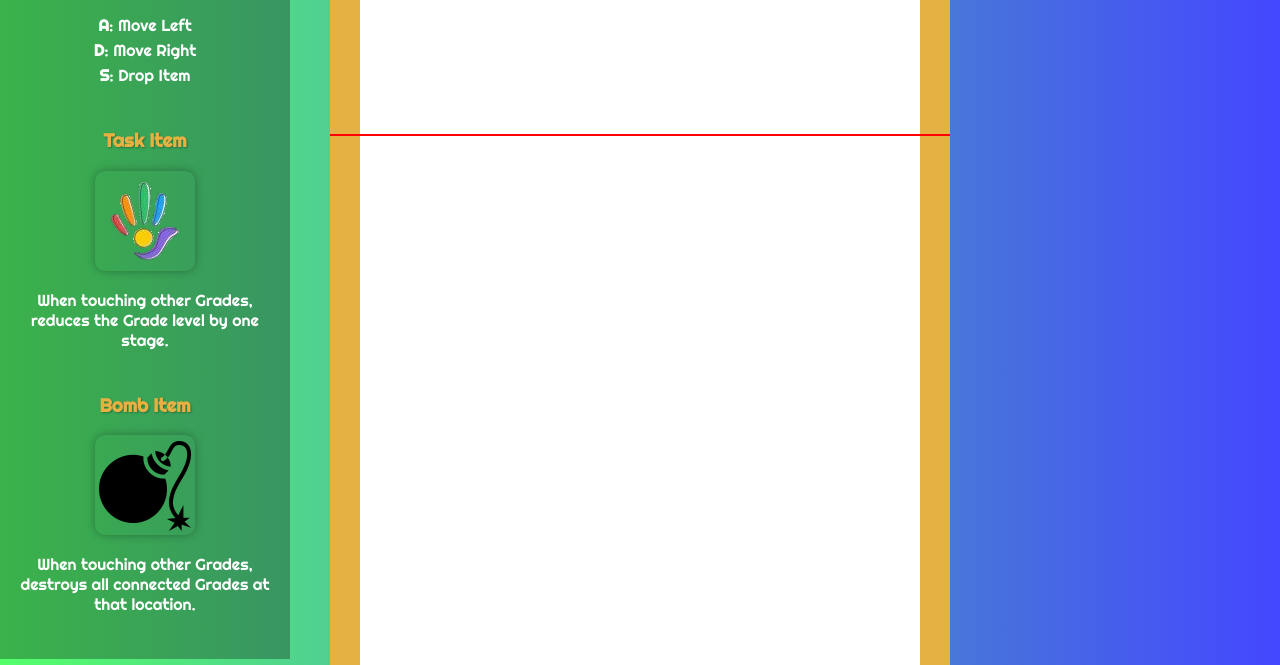
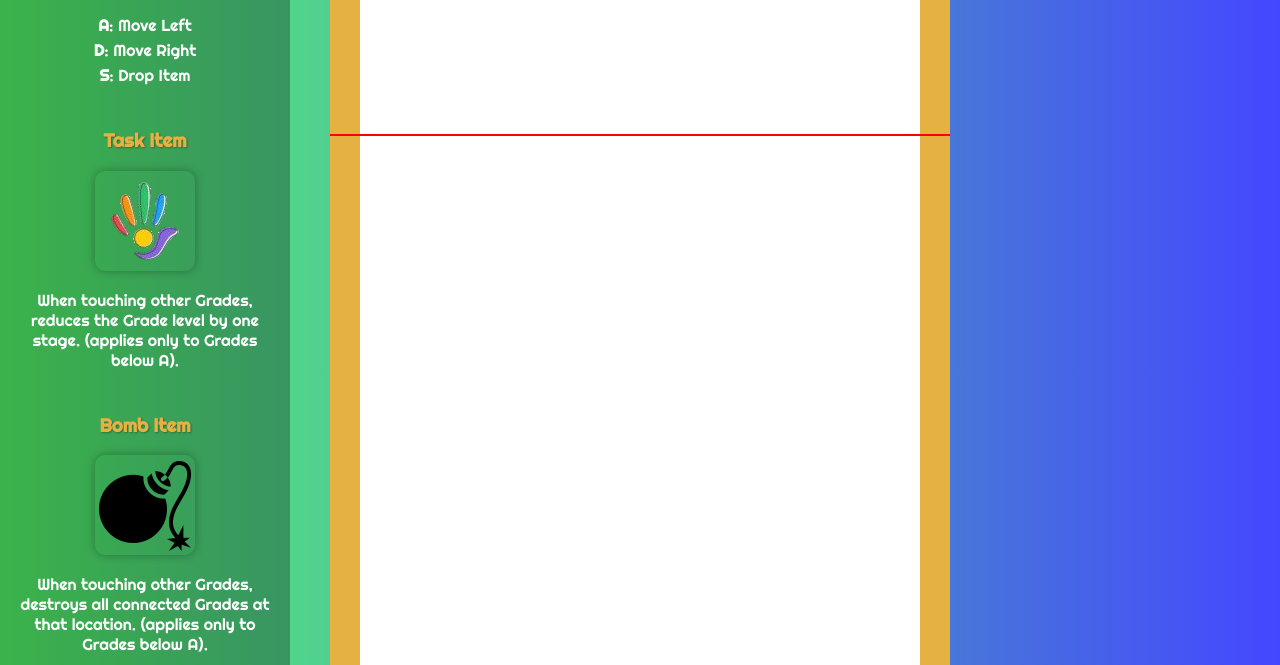
Before and after one commit to hamlsy/GradeMerger---js, a website built with Vite: page game-stage2.html in a window 1280 px wide. Shown: the part 135-800 px from the top of the page. Built offline with nearby package versions, Linux system fonts and the light colour scheme; a small style sheet from the web is missing.

Commit message:
feat: 아이템 설명 추가

```diff
--- a/game-stage2.html
+++ b/game-stage2.html
@@ -28,12 +28,12 @@
     <div class="item">
       <h3>Task Item</h3>
       <img id="taskItemImage" src="public/base/task.png" alt="Task Item">
-      <p>When touching other Grades, reduces the Grade level by one stage.</p>
+      <p>When touching other Grades, reduces the Grade level by one stage. (applies only to Grades below A).</p>
     </div>
     <div class="item">
       <h3>Bomb Item</h3>
       <img id="bombItemImage" src="public/base/bomb.png" alt="Bomb Item">
-      <p>When touching other Grades, destroys all connected Grades at that location.</p>
+      <p>When touching other Grades, destroys all connected Grades at that location. (applies only to Grades below A).</p>
     </div>
   </div>
   <!-- 카운트다운 로직 -->
```
